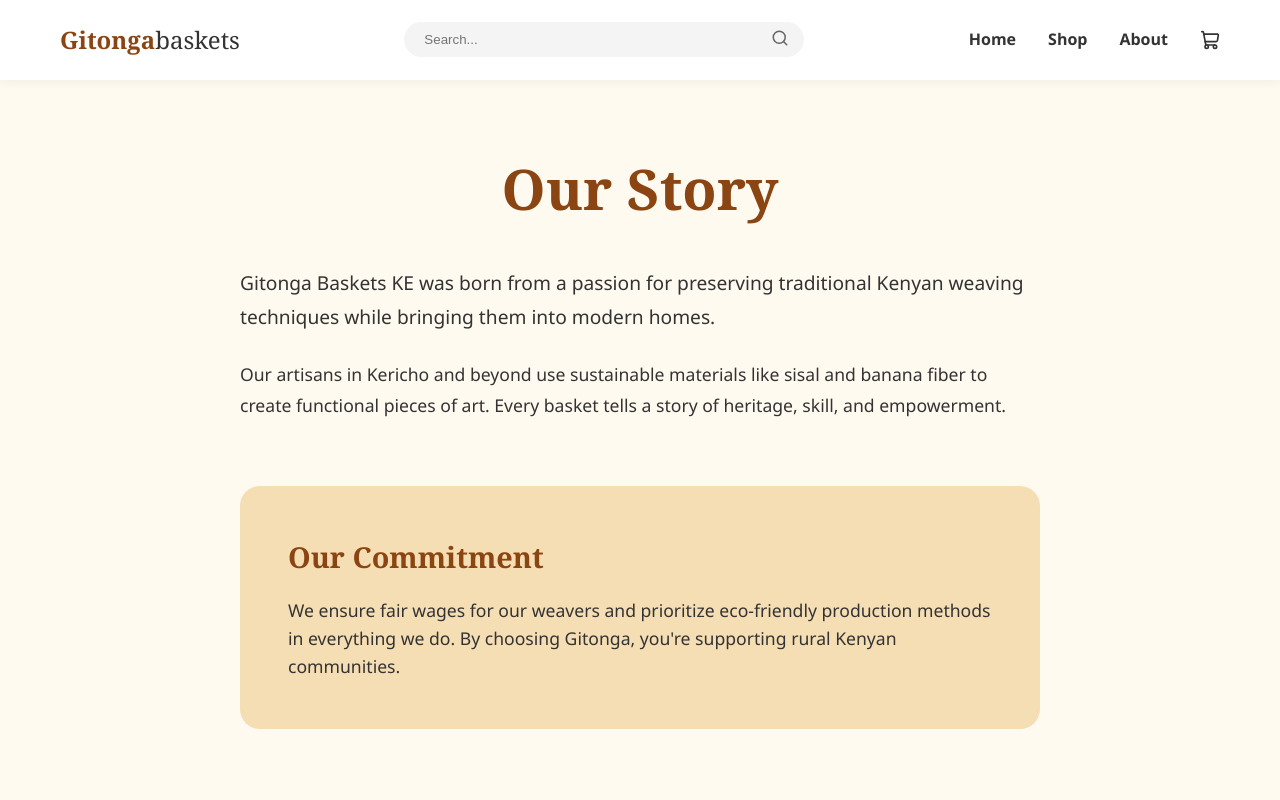
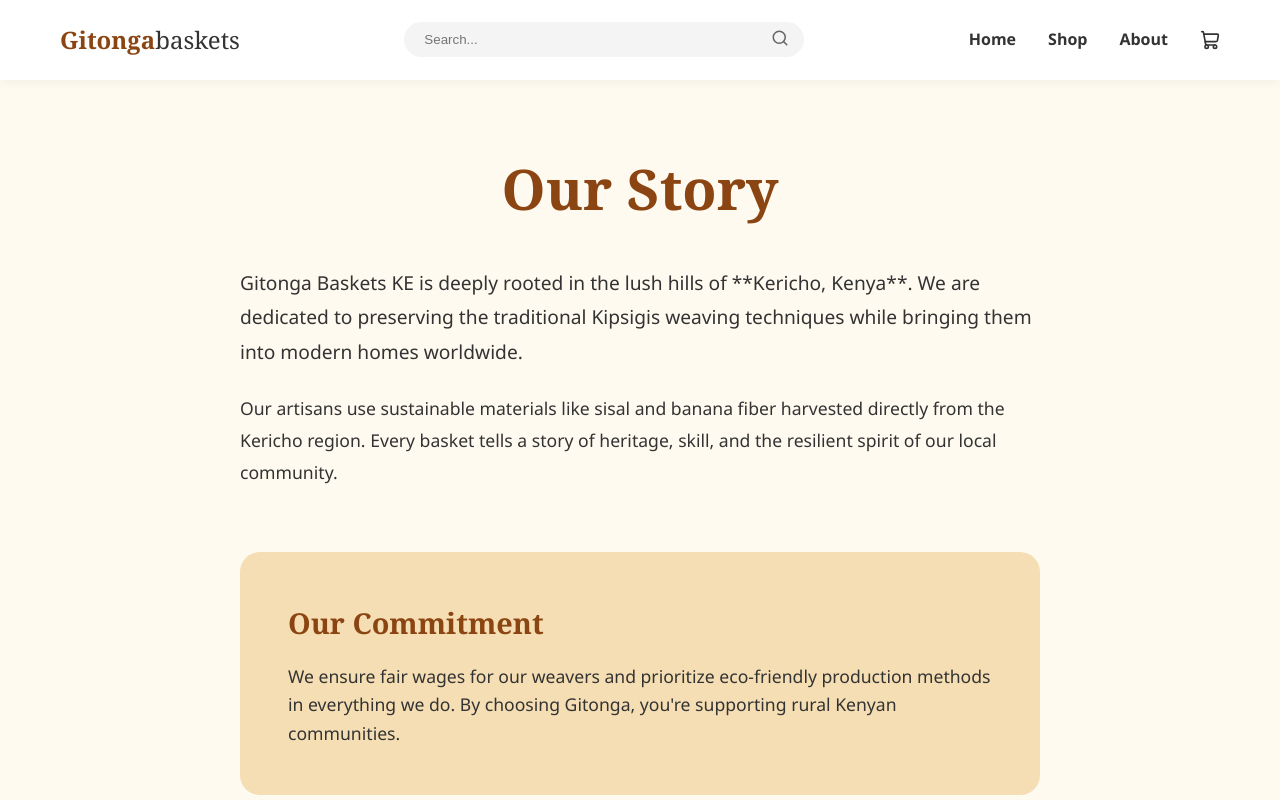
Before and after one commit to innercircle254/gitonga-baskets-ke, a React (Vite) app: page /#/about in a window 1280 px wide. Shown: the top 800 px of the page. Built offline with nearby package versions, Linux system fonts and the light colour scheme.

Commit message:
Finalize Kericho location updates

```diff
--- a/src/pages/About.tsx
+++ b/src/pages/About.tsx
@@ -11,10 +11,10 @@ const About: React.FC = () => {
       >
         <h1 style={{ fontSize: '3.5rem', marginBottom: '2rem', textAlign: 'center' }}>Our Story</h1>
         <p style={{ fontSize: '1.2rem', marginBottom: '1.5rem', lineHeight: '1.8' }}>
-          Gitonga Baskets KE was born from a passion for preserving traditional Kenyan weaving techniques while bringing them into modern homes.
+          Gitonga Baskets KE is deeply rooted in the lush hills of **Kericho, Kenya**. We are dedicated to preserving the traditional Kipsigis weaving techniques while bringing them into modern homes worldwide.
         </p>
         <p style={{ fontSize: '1.1rem', marginBottom: '1.5rem', lineHeight: '1.8' }}>
-          Our artisans in Kericho and beyond use sustainable materials like sisal and banana fiber to create functional pieces of art. Every basket tells a story of heritage, skill, and empowerment.
+          Our artisans use sustainable materials like sisal and banana fiber harvested directly from the Kericho region. Every basket tells a story of heritage, skill, and the resilient spirit of our local community.
         </p>
 
         <div style={{ marginTop: '4rem', padding: '3rem', background: '#F5DEB3', borderRadius: '20px' }}>
--- a/src/pages/Cart.tsx
+++ b/src/pages/Cart.tsx
@@ -76,7 +76,7 @@ const Cart: React.FC = () => {
             <span>KES {total.toLocaleString()}</span>
           </div>
           <div className={styles.row}>
-            <span>Delivery (Nairobi)</span>
+            <span>Delivery (Kericho)</span>
             <span>KES 300</span>
           </div>
           <div className={`${styles.row} ${styles.total}`}>
```
